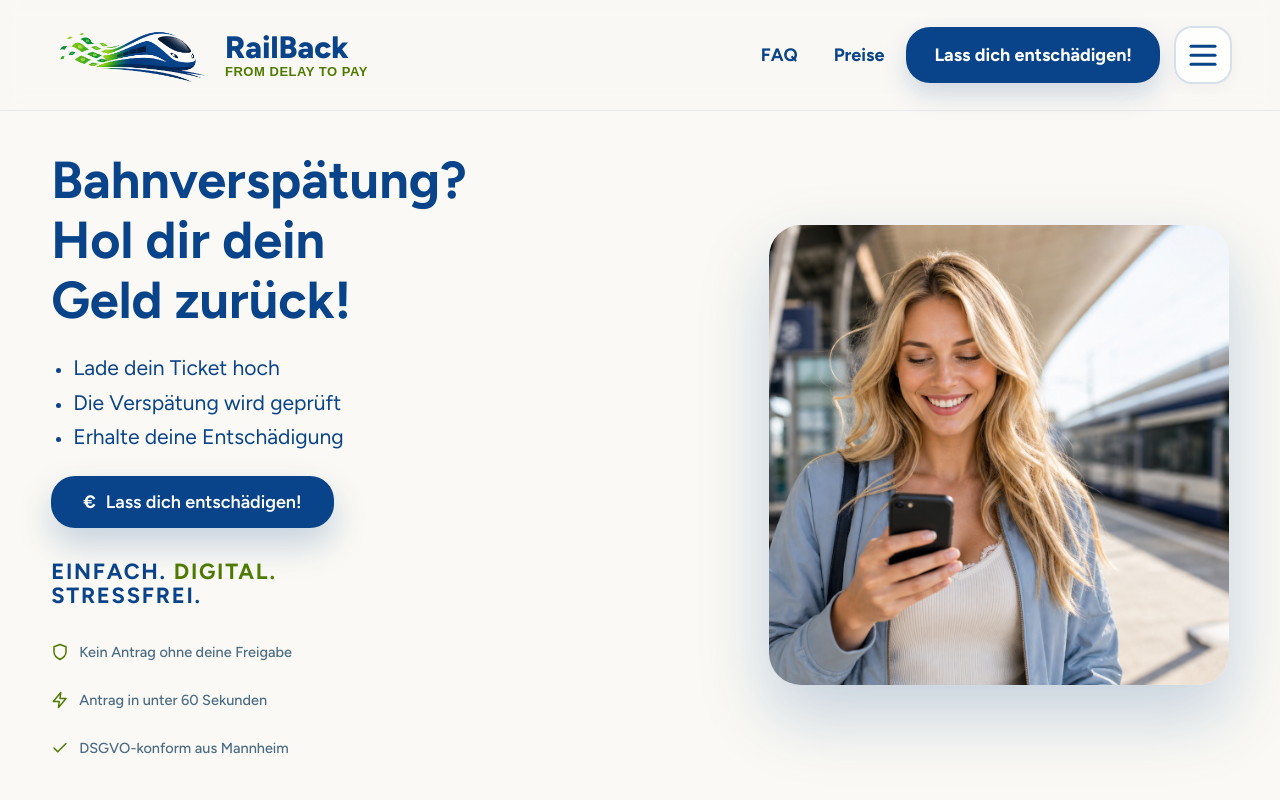
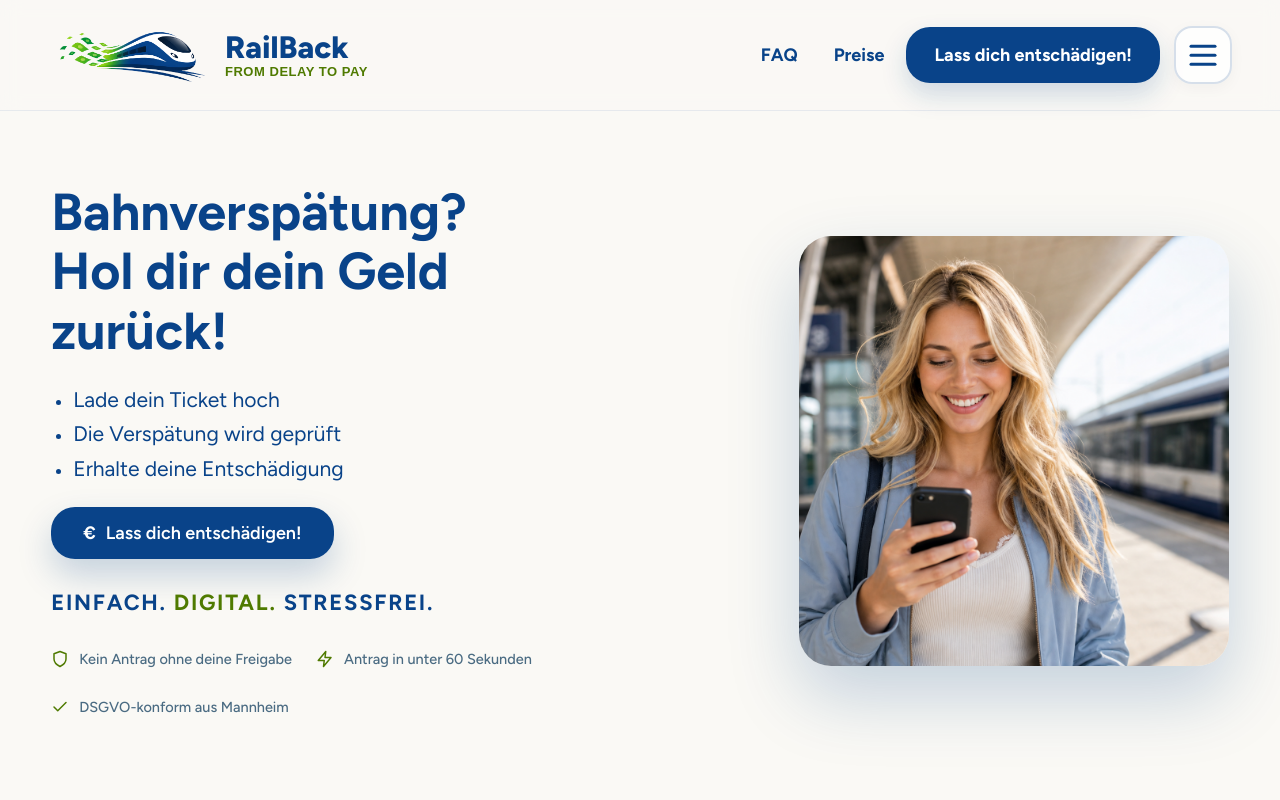
Before and after one commit to dhbw-ma-refund/railback, a React (Vite) app in the folder frontend/: page / in a window 1280 px wide. Shown: the top 800 px of the page. Built offline with nearby package versions, Linux system fonts and the light colour scheme.

Commit message:
feat: Adjust hero layout styles for improved responsiveness and visual consistency

```diff
--- a/frontend/src/pages/LandingPage.css
+++ b/frontend/src/pages/LandingPage.css
@@ -218,11 +218,16 @@
 
 @media (min-width: 1200px) {
   .hero__grid {
-    grid-template-columns: minmax(0, 1fr) minmax(460px, 720px);
+    grid-template-columns: minmax(0, 1fr) minmax(420px, 620px);
+    gap: clamp(48px, 5vw, 96px);
+  }
+
+  .hero__copy {
+    max-width: 840px;
   }
 
   .hero-photo {
-    width: clamp(460px, min(31vw, 60vh), 720px);
+    width: clamp(430px, min(29vw, 58vh), 640px);
   }
 }
 
@@ -252,12 +257,12 @@
 
 @media (min-width: 2000px) {
   .hero__grid {
-    grid-template-columns: minmax(0, 1fr) minmax(760px, 900px);
-    gap: clamp(120px, 6vw, 160px);
+    grid-template-columns: minmax(0, 1fr) minmax(700px, 820px);
+    gap: clamp(96px, 5vw, 130px);
   }
 
   .hero__copy {
-    max-width: 900px;
+    max-width: 1040px;
   }
 
   .hero .h1 {
@@ -276,7 +281,7 @@
   }
 
   .hero-photo {
-    width: clamp(720px, min(34vw, 65vh), 900px);
+    width: clamp(700px, min(32vw, 65vh), 820px);
     border-radius: 38px;
   }
 
--- a/frontend/src/pages/campaigns/DeutschlandticketErstattungPage.tsx
+++ b/frontend/src/pages/campaigns/DeutschlandticketErstattungPage.tsx
@@ -7,7 +7,7 @@ import heroImage from '../../../shared/assets/deutschlandticket-erstattung.png';
  * Focus: automatic compensation for Deutschlandticket & other long-term tickets.
  */
 const content: CampaignContent = {
-  title: 'Automatische Entschädigung\nfür Deutschlandticket &\nLangzeittickets',
+  title: 'Automatische Entschädigung für\nDeutschlandticket &\nLangzeittickets',
   mobileTitle: 'Automatische Entschädigung\nfür Deutschlandticket &\nLangzeittickets',
   ctaLabel: 'Jetzt Erstattung starten',
   mobileCtaLabel: 'Erstattung starten',
```
